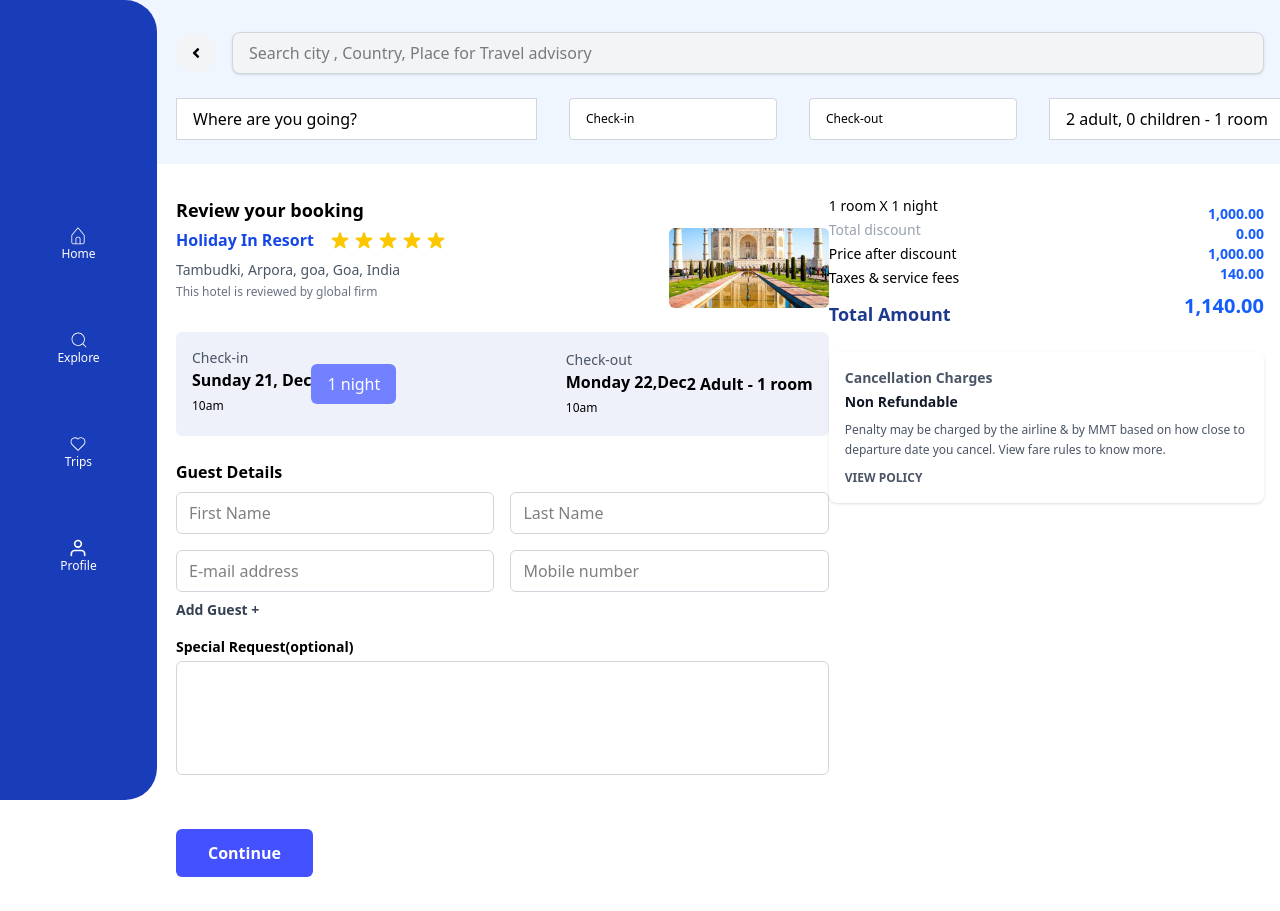
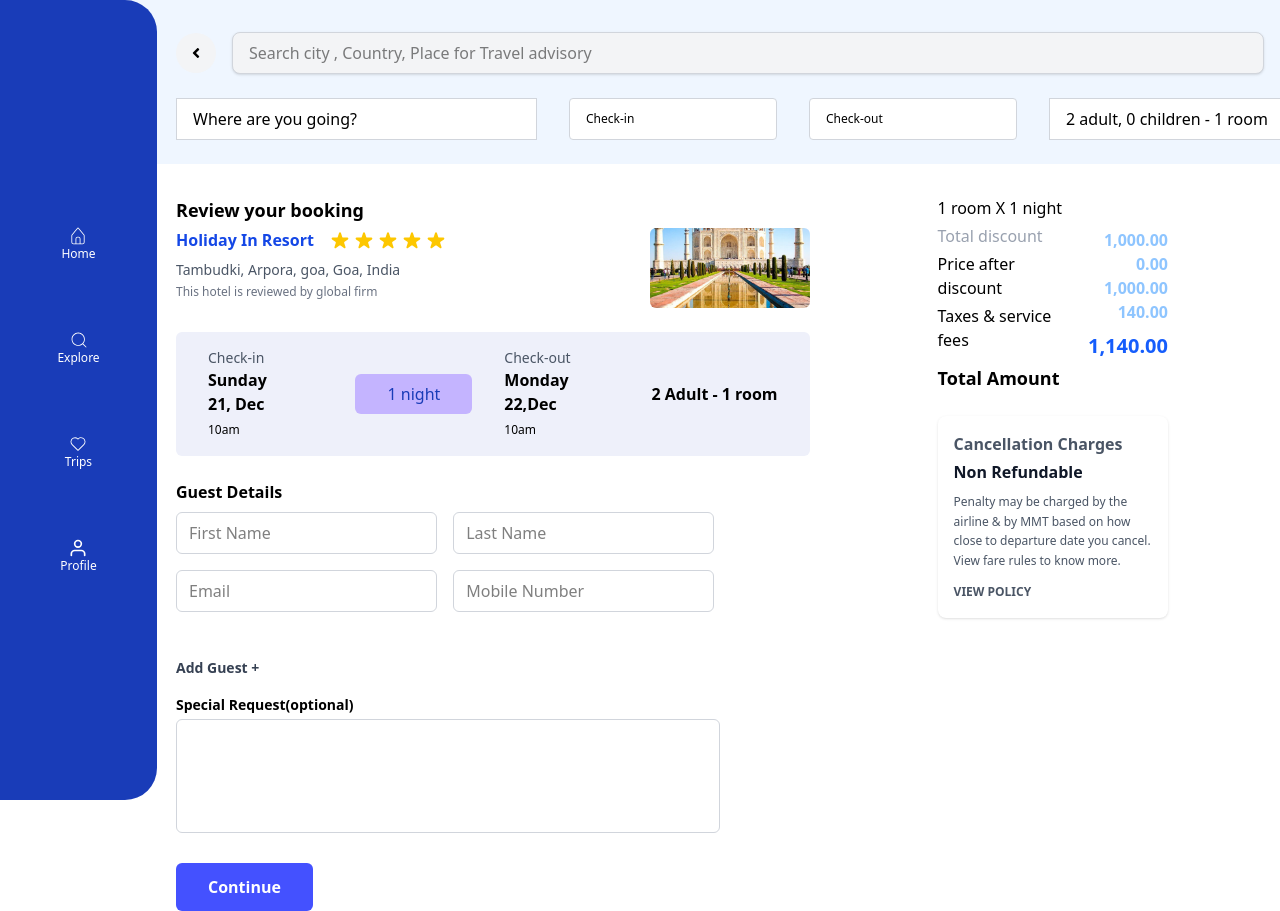
Before and after one commit to Nut-294/devtest, a Next.js app: page /review-hotel in a window 1280 px wide. Shown: the top 911 px of the page. Before the commit the page ends 877 px from the top, so only its background shows below. Built offline with nearby package versions, Linux system fonts and the light colour scheme.

Commit message:
Review hotel

```diff
--- a/app/review-hotel/page.js
+++ b/app/review-hotel/page.js
@@ -16,7 +16,7 @@ const page = () => {
               >
                 <FaAngleLeft />
               </Link>
-              <p className="flex-1 text-center sm:hidden ml-2">Hotel details</p>
+              <p className="flex-1 text-center sm:hidden ml-2">Review hotel</p>
             </div>
             <div className="w-full mt-2 sm:mt-0">
               <SearchHotel />
@@ -49,10 +49,13 @@ const page = () => {
         </div>
       </div>
 
-      <div className="flex flex-col justify-center mx-auto xl:flex-row sm:pl-44 px-4 mt-8">
-        {/* ฝั่งซ้าย */}
-        <div className="sm:w-3/5 w-full ">
-          <div className="flex-1 space-y-6">
+      <div className="sm:pl-44 px-4 mt-8">
+        <div
+          className="grid grid-cols-1 sm:grid-cols-[minmax(0,3fr)_minmax(0,2fr)] gap-8"
+        >
+          {/* ซ้าย: Review + Check-in/out + Guest Details */}
+          <div className="flex flex-col space-y-6">
+            {/* Review your booking */}
             <div>
               <h3 className="text-lg font-semibold mb-1">
                 Review your booking
@@ -102,24 +105,23 @@ const page = () => {
               </div>
             </div>
 
-            {/* แถบม่วง */}
+            {/* Check-in / Check-out */}
             <div className="sm:flex sm:items-center sm:justify-between bg-[#eef0fa] rounded-md p-4 ">
-              <div className="flex justify-between">
-                <div className="mr-4 sm:mr-0">
+              <div className="flex justify-between  items-center sm:px-4">
+                <div className="mr-4 sm:mr-20 ">
                   <p className="text-xs sm:text-sm text-gray-600">Check-in</p>
                   <p className="font-semibold text-black text-base">
                     Sunday 21, Dec <br />
                     <span className="text-xs font-normal">10am</span>
                   </p>
                 </div>
-
-                <button className="bg-[#7181ff] text-white my-4 py-2 px-8 sm:px-4 sm:py-2 rounded-md whitespace-nowrap">
+                <button className="bg-violet-300 text-blue-800 my-4 py-2 px-8 sm:px-8 sm:py-2 rounded-md whitespace-nowrap">
                   1 night
                 </button>
               </div>
 
-              <div className="flex justify-between items-center mt-2 sm:mt-0">
-                <div className="mr-2 sm:mr-0">
+              <div className="flex justify-between items-center mt-2 sm:mt-0 sm:px-4">
+                <div className="mr-2 sm:mr-20">
                   <p className="text-xs sm:text-sm text-gray-600">Check-out</p>
                   <p className="font-semibold text-black text-base">
                     Monday 22,Dec <br />
@@ -133,7 +135,8 @@ const page = () => {
               </div>
             </div>
 
-            <div>
+            {/* Guest Details */}
+            <div className="sm:w-7/8 pr-4">
               <h4 className="font-semibold mb-2">Guest Details</h4>
               <div className="grid grid-cols-2 gap-4">
                 <input
@@ -148,62 +151,40 @@ const page = () => {
                 />
                 <input
                   type="email"
-                  placeholder="E-mail address"
+                  placeholder="Email"
                   className="border border-gray-300 rounded-md px-3 py-2"
                 />
                 <input
                   type="tel"
-                  placeholder="Mobile number"
+                  placeholder="Mobile Number"
                   className="border border-gray-300 rounded-md px-3 py-2"
                 />
               </div>
-              <button className="mt-2 text-sm font-semibold text-gray-700 hover:underline">
-                Add Guest +
-              </button>
-              <div className="mt-4">
-                <label
-                  htmlFor="specialRequest"
-                  className="block text-sm font-semibold mb-1"
-                >
-                  Special Request(optional)
-                </label>
-                <textarea
-                  id="specialRequest"
-                  rows="4"
-                  className="w-full border border-gray-300 rounded-md px-3 py-2 resize-none"
-                ></textarea>
-              </div>
             </div>
+          </div>
 
-            <button className="mt-6 bg-[#4451ff] text-white px-8 py-3 rounded-md font-semibold hover:bg-[#3746d6] transition">
-              Continue
-            </button>
-          </div>
-        </div>
-
-        {/* ฝั่งขวา */}
-        <div className="sm:w-2/5 w-full flex justify-center ">
-          <div className="w-full max-w-md space-y-6 text-sm">
+          {/* ขวา: สรุปราคา + Cancellation Charges */}
+          <div className="space-y-6 sm:px-24">
             <div className="flex items-center space-x-4">
               <div className="flex flex-col w-full">
                 <p className="mb-1">1 room X 1 night</p>
                 <p className="mb-1 text-gray-400">Total discount</p>
                 <p className="mb-1">Price after discount</p>
                 <p className="mb-1">Taxes & service fees</p>
-                <p className="mt-2 font-bold text-blue-900 text-lg">
+                <p className="mt-2 font-bold text-black text-lg">
                   Total Amount
                 </p>
               </div>
-              <div className="flex flex-col text-right text-blue-600 font-semibold w-28">
+              <div className="flex flex-col text-right text-blue-300 font-semibold w-28">
                 <p>1,000.00</p>
                 <p>0.00</p>
                 <p>1,000.00</p>
                 <p>140.00</p>
-                <p className="mt-2 text-xl font-bold">1,140.00</p>
+                <p className="mt-2 text-xl font-bold text-blue-600">1,140.00</p>
               </div>
             </div>
 
-            <div className=" rounded-lg p-4 bg-white shadow-sm text-gray-600">
+            <div className="rounded-lg p-4 bg-white shadow-sm text-gray-600">
               <h5 className="font-bold mb-1">Cancellation Charges</h5>
               <p className="mb-2 font-semibold text-gray-900">Non Refundable</p>
               <p className="text-xs mb-2 leading-relaxed">
@@ -216,197 +197,36 @@ const page = () => {
               </a>
             </div>
           </div>
+
+          {/* Add Guest  */}
+          <div className="sm:col-span-2  sm:w-3/6">
+            <button className="mt-2 text-sm font-semibold text-gray-700 hover:underline">
+              Add Guest +
+            </button>
+            <div className="mt-4">
+              <label
+                htmlFor="specialRequest"
+                className="block text-sm font-semibold mb-1"
+              >
+                Special Request(optional)
+              </label>
+              <textarea
+                id="specialRequest"
+                rows="4"
+                className="w-full border border-gray-300 rounded-md px-3 py-2 resize-none"
+              ></textarea>
+            </div>
+
+            <button className="mt-6 bg-[#4451ff] text-white px-8 py-3 rounded-md font-semibold hover:bg-[#3746d6] transition">
+              Continue
+            </button>
+          </div>
         </div>
       </div>
     </section>
   );
 };
 export default page;
-
-// // pages/review-booking.js
-// import React from "react";
-
-// export default function ReviewBooking() {
-//   return (
-//     <div className="min-h-screen bg-[#f3f4ff] p-8 font-sans text-gray-700">
-//       {/* Search bar */}
-//       <div className="mb-8">
-//         <div className="flex items-center space-x-4 bg-[#eef0fa] rounded-md p-4">
-//           <button className="px-3 py-2 bg-white rounded-md shadow-md hover:bg-gray-100">
-//             &#8592;
-//           </button>
-//           <input
-//             type="text"
-//             placeholder="Search city , Country, Place for Travel advisory"
-//             className="flex-grow bg-[#eef0fa] placeholder-gray-400 outline-none px-4 py-2 rounded-md"
-//           />
-//           <button className="bg-white rounded-md px-6 py-2 shadow-md hover:bg-gray-100 text-sm">
-//             Where are you going?
-//           </button>
-//           <button className="bg-white rounded-md px-4 py-2 shadow-md hover:bg-gray-100 text-sm">
-//             20 Dec,2020
-//           </button>
-//           <button className="bg-white rounded-md px-4 py-2 shadow-md hover:bg-gray-100 text-sm">
-//             21 Dec,2020
-//           </button>
-//           <button className="bg-white rounded-md px-4 py-2 shadow-md hover:bg-gray-100 text-sm whitespace-nowrap">
-//             2 adult ,0 children - 1 room
-//           </button>
-//           <button className="bg-[#4451ff] text-white px-6 py-2 rounded-md font-semibold hover:bg-[#3746d6] transition">
-//             Search
-//           </button>
-//         </div>
-//       </div>
-
-//       <div className="flex flex-col md:flex-row gap-8">
-//         {/* Left side */}
-// <div className="flex-1 space-y-6">
-//   <div>
-//     <h3 className="text-lg font-semibold mb-1">
-//       Review your booking
-//     </h3>
-//     <div className="flex items-center space-x-4 mb-2">
-//       <a href="#" className="text-blue-700 font-bold hover:underline">
-//         Holiday In Resort
-//       </a>
-//       <div className="flex items-center space-x-1">
-//         {[...Array(4)].map((_, i) => (
-//           <svg
-//             key={i}
-//             className="w-5 h-5 text-yellow-400"
-//             fill="currentColor"
-//             viewBox="0 0 20 20"
-//           >
-//             <path d="M9.049 2.927c.3-.921 1.603-.921 1.902 0l1.286 3.973a1 1 0 00.95.69h4.176c.969 0 1.371 1.24.588 1.81l-3.38 2.455a1 1 0 00-.364 1.118l1.287 3.972c.3.92-.755 1.688-1.54 1.118l-3.38-2.455a1 1 0 00-1.175 0l-3.38 2.455c-.785.57-1.838-.197-1.54-1.118l1.287-3.972a1 1 0 00-.364-1.118L2.04 9.4c-.783-.57-.38-1.81.588-1.81h4.176a1 1 0 00.95-.69l1.286-3.973z" />
-//           </svg>
-//         ))}
-//         <svg
-//           className="w-5 h-5 text-yellow-400"
-//           fill="currentColor"
-//           viewBox="0 0 20 20"
-//         >
-//           <path d="M9.049 2.927c.3-.921 1.603-.921 1.902 0l1.286 3.973a1 1 0 00.95.69h4.176c.969 0 1.371 1.24.588 1.81l-3.38 2.455a1 1 0 00-.364 1.118l1.287 3.972c.3.92-.755 1.688-1.54 1.118l-3.38-2.455a1 1 0 00-1.175 0l-3.38 2.455c-.785.57-1.838-.197-1.54-1.118l1.287-3.972a1 1 0 00-.364-1.118L2.04 9.4c-.783-.57-.38-1.81.588-1.81h4.176a1 1 0 00.95-.69l1.286-3.973z" />
-//         </svg>
-//       </div>
-//     </div>
-//     <p className="text-sm text-gray-600">
-//       Tambudki, Arpora, goa, Goa, India
-//     </p>
-//     <p className="text-xs text-gray-500 mt-1">
-//       This hotel is reviewed by global firm
-//     </p>
-//   </div>
-
-//   <div className="flex items-center bg-[#eef0fa] rounded-md p-4 space-x-6">
-//     <div>
-//       <p className="text-sm text-gray-600">Check-in</p>
-//       <p className="font-semibold text-black">
-//         Sunday 21, Dec <br />
-//         <span className="text-xs font-normal">10am</span>
-//       </p>
-//     </div>
-//     <button className="bg-[#7181ff] text-white px-4 py-2 rounded-md whitespace-nowrap">
-//       1 night
-//     </button>
-//     <div>
-//       <p className="text-sm text-gray-600">Check-out</p>
-//       <p className="font-semibold text-black">
-//         Monday 22,Dec <br />
-//         <span className="text-xs font-normal">10am</span>
-//       </p>
-//     </div>
-//     <div className="ml-auto font-semibold whitespace-nowrap">
-//       2 Adult - 1 room
-//     </div>
-//   </div>
-
-//   <div>
-//     <h4 className="font-semibold mb-2">Guest Details</h4>
-//     <div className="grid grid-cols-2 gap-4">
-//       <input
-//         type="text"
-//         placeholder="First Name"
-//         className="border border-gray-300 rounded-md px-3 py-2"
-//       />
-//       <input
-//         type="text"
-//         placeholder="Last Name"
-//         className="border border-gray-300 rounded-md px-3 py-2"
-//       />
-//       <input
-//         type="email"
-//         placeholder="E-mail address"
-//         className="border border-gray-300 rounded-md px-3 py-2"
-//       />
-//       <input
-//         type="tel"
-//         placeholder="Mobile number"
-//         className="border border-gray-300 rounded-md px-3 py-2"
-//       />
-//     </div>
-//     <button className="mt-2 text-sm font-semibold text-gray-700 hover:underline">
-//       Add Guest +
-//     </button>
-//     <div className="mt-4">
-//       <label
-//         htmlFor="specialRequest"
-//         className="block text-sm font-semibold mb-1"
-//       >
-//         Special Request(optional)
-//       </label>
-//       <textarea
-//         id="specialRequest"
-//         rows="4"
-//         className="w-full border border-gray-300 rounded-md px-3 py-2 resize-none"
-//       ></textarea>
-//     </div>
-//   </div>
-
-//   <button className="mt-6 bg-[#4451ff] text-white px-8 py-3 rounded-md font-semibold hover:bg-[#3746d6] transition">
-//     Continue
-//   </button>
-// </div>
-
-//         {/* Right side */}
-//     <div className="w-full max-w-md space-y-6 text-sm">
-//       <div className="flex items-center space-x-4">
-//         <img
-//           src="https://picsum.photos/100/70?random=1"
-//           alt="hotel"
-//           className="rounded-md object-cover"
-//         />
-//         <div className="flex flex-col text-right w-full">
-//           <p className="mb-1">1 room X 1 night</p>
-//           <p className="mb-1 text-gray-400">Total discount</p>
-//           <p className="mb-1">Price after discount</p>
-//           <p className="mb-1">Taxes & service fees</p>
-//           <p className="mt-2 font-bold text-blue-900 text-lg">Total Amount</p>
-//         </div>
-//         <div className="flex flex-col text-right text-blue-600 font-semibold w-28">
-//           <p>1,000.00</p>
-//           <p>0.00</p>
-//           <p>1,000.00</p>
-//           <p>140.00</p>
-//           <p className="mt-2 text-xl font-bold">1,140.00</p>
-//         </div>
-//       </div>
-
-//       <div className="border rounded-lg p-4 bg-white shadow-sm text-gray-600">
-//         <h5 className="font-bold mb-1">Cancellation Charges</h5>
-//         <p className="mb-2 font-semibold text-gray-900">Non Refundable</p>
-//         <p className="text-xs mb-2 leading-relaxed">
-//           Penalty may be charged by the airline & by MMT based on how close to
-//           departure date you cancel. View fare rules to know more.
-//         </p>
-//         <a href="#" className="text-xs font-semibold hover:underline">
-//           VIEW POLICY
-//         </a>
-//       </div>
-//     </div>
-//   </div>
-// </div>
-//   );
-// }
 
 // import { fetchHotelDetail } from "@/action/action";
 
```
